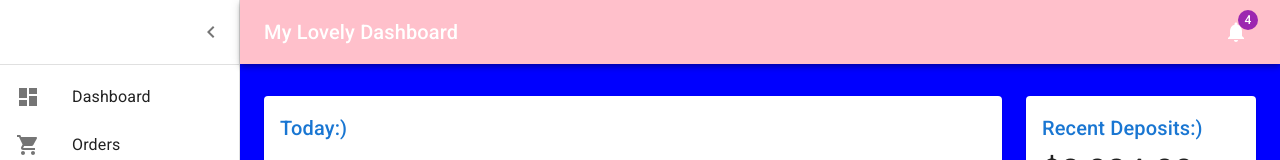
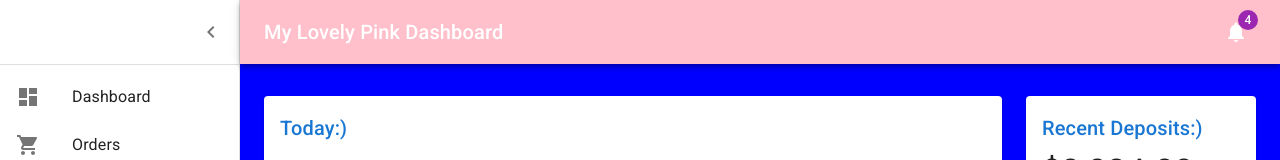
Before and after one commit to TatsianaLohinava/visual-testing-tools, a React (Vite) app: page / in a window 1280 px wide. Shown: the top 160 px of the page. Built offline with nearby package versions, Linux system fonts and the light colour scheme.

Commit message:
add changes

```diff
--- a/src/Dashboard.tsx
+++ b/src/Dashboard.tsx
@@ -125,7 +125,7 @@ export default function Dashboard() {
               sx={{ flexGrow: 1 }}
               data-happo-hide=""
             >
-              My Lovely Dashboard
+              My Lovely Pink Dashboard
             </Typography>
             <IconButton color="inherit">
               <Badge badgeContent={4} color="secondary">
```
